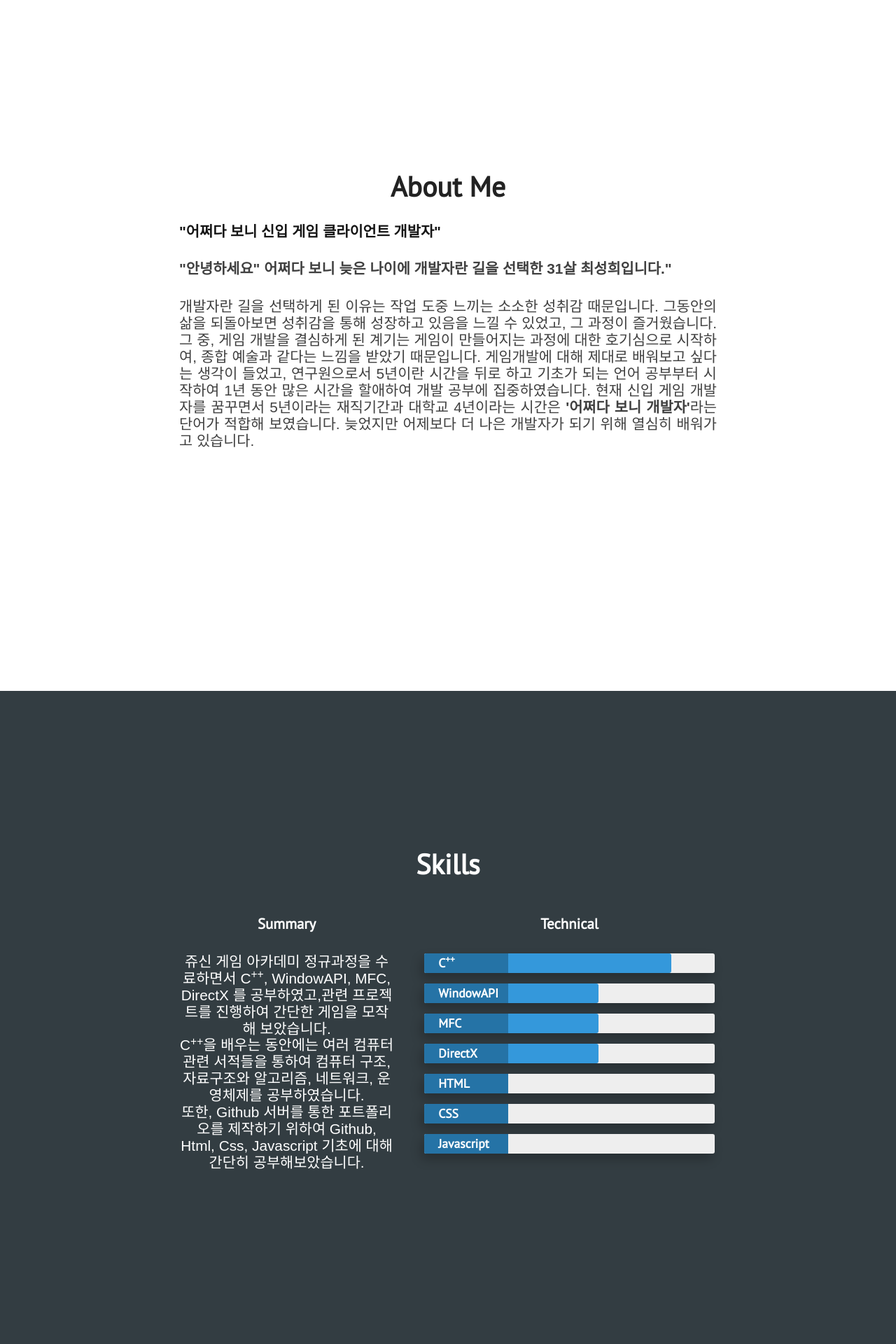
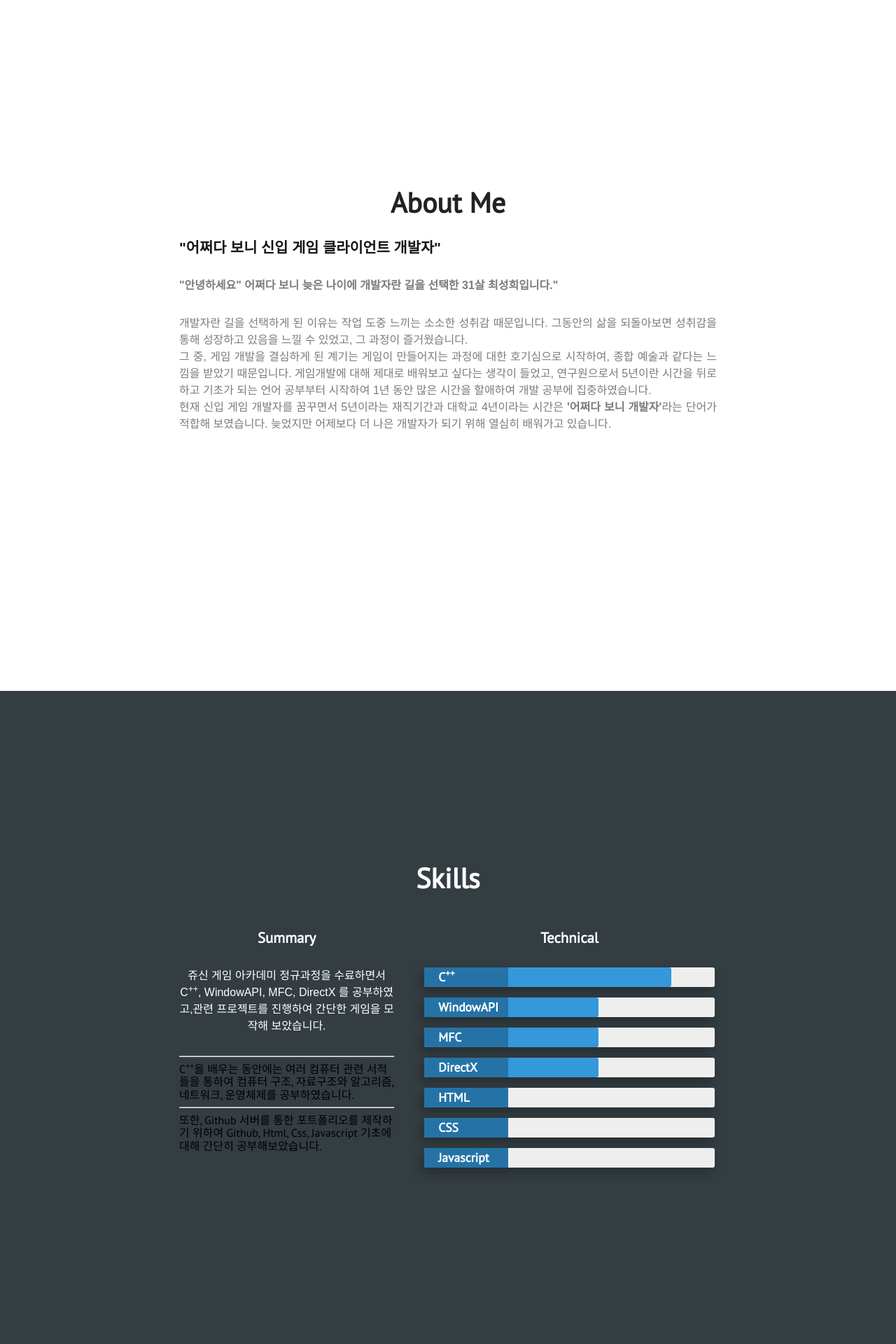
Before and after one commit to twiceChoi/twiceChoi.github.io, a Jekyll site: the page built from index.html, in a window 1280 px wide. Shown: the part 973-2893 px from the top of the page at 70% size. Built offline with Jekyll 4.4.1, drawn with Linux system fonts in a browser that asks for light colours; nearby versions of some CDN libraries.

Commit message:
fix about me, skill html

```diff
--- a/_includes/about.html
+++ b/_includes/about.html
@@ -13,7 +13,8 @@
             </p>
             <p class = "paragraph-text justify-text">
                 개발자란 길을 선택하게 된 이유는 작업 도중 느끼는 소소한 성취감 때문입니다.
-                그동안의 삶을 되돌아보면 성취감을 통해 성장하고 있음을 느낄 수 있었고, 그 과정이 즐거웠습니다. 그 중, 게임 개발을 결심하게 된 계기는 게임이 만들어지는 과정에 대한 호기심으로 시작하여, 종합 예술과 같다는 느낌을 받았기 때문입니다. 게임개발에 대해 제대로 배워보고 싶다는 생각이 들었고, 연구원으로서 5년이란 시간을 뒤로 하고 기초가 되는 언어 공부부터 시작하여 1년 동안 많은 시간을 할애하여 개발 공부에 집중하였습니다.
+                그동안의 삶을 되돌아보면 성취감을 통해 성장하고 있음을 느낄 수 있었고, 그 과정이 즐거웠습니다. <br>
+                그 중, 게임 개발을 결심하게 된 계기는 게임이 만들어지는 과정에 대한 호기심으로 시작하여, 종합 예술과 같다는 느낌을 받았기 때문입니다. 게임개발에 대해 제대로 배워보고 싶다는 생각이 들었고, 연구원으로서 5년이란 시간을 뒤로 하고 기초가 되는 언어 공부부터 시작하여 1년 동안 많은 시간을 할애하여 개발 공부에 집중하였습니다. <br>
                 현재 신입 게임 개발자를 꿈꾸면서 5년이라는 재직기간과 대학교 4년이라는 시간은 <strong>'어쩌다 보니 개발자'</strong>라는 단어가 적합해 보였습니다. 늦었지만 어제보다 더 나은 개발자가 되기 위해 열심히 배워가고 있습니다.
             </p>
         </div>
--- a/_includes/skills.html
+++ b/_includes/skills.html
@@ -9,7 +9,9 @@
                     <h3 class="center-align skills-subsection">Summary</h3>
                     <p class="paragraph-text center-align">
                         쥬신 게임 아카데미 정규과정을 수료하면서 C<sup>++</sup>, WindowAPI, MFC, DirectX 를 공부하였고,관련 프로젝트를 진행하여 간단한 게임을 모작해 보았습니다. <br>
+                        <hr>
                         C<sup>++</sup>을 배우는 동안에는 여러 컴퓨터 관련 서적들을 통하여 컴퓨터 구조, 자료구조와 알고리즘, 네트워크, 운영체제를 공부하였습니다. <br>
+                        <hr>
                         또한, Github 서버를 통한 포트폴리오를 제작하기 위하여  Github, Html, Css, Javascript 기초에 대해 간단히 공부해보았습니다.
                     </p>
                 </div>
--- a/assets/css/main.css
+++ b/assets/css/main.css
@@ -225,9 +225,10 @@ img {
 .paragraph-text {
   font-family: "Quicksand", Arial, sans-serif;
   font-size: 20.8px;
-  font-size: 1.3rem;
+  font-size: 1.0rem;
   margin: 30px auto;
-  color: #404040;
+  color: #404040b0;
+  line-height: 1.5;
 }
 .paragraph-text-Head {
   font-family: "Quicksand", Arial, sans-serif;
```
